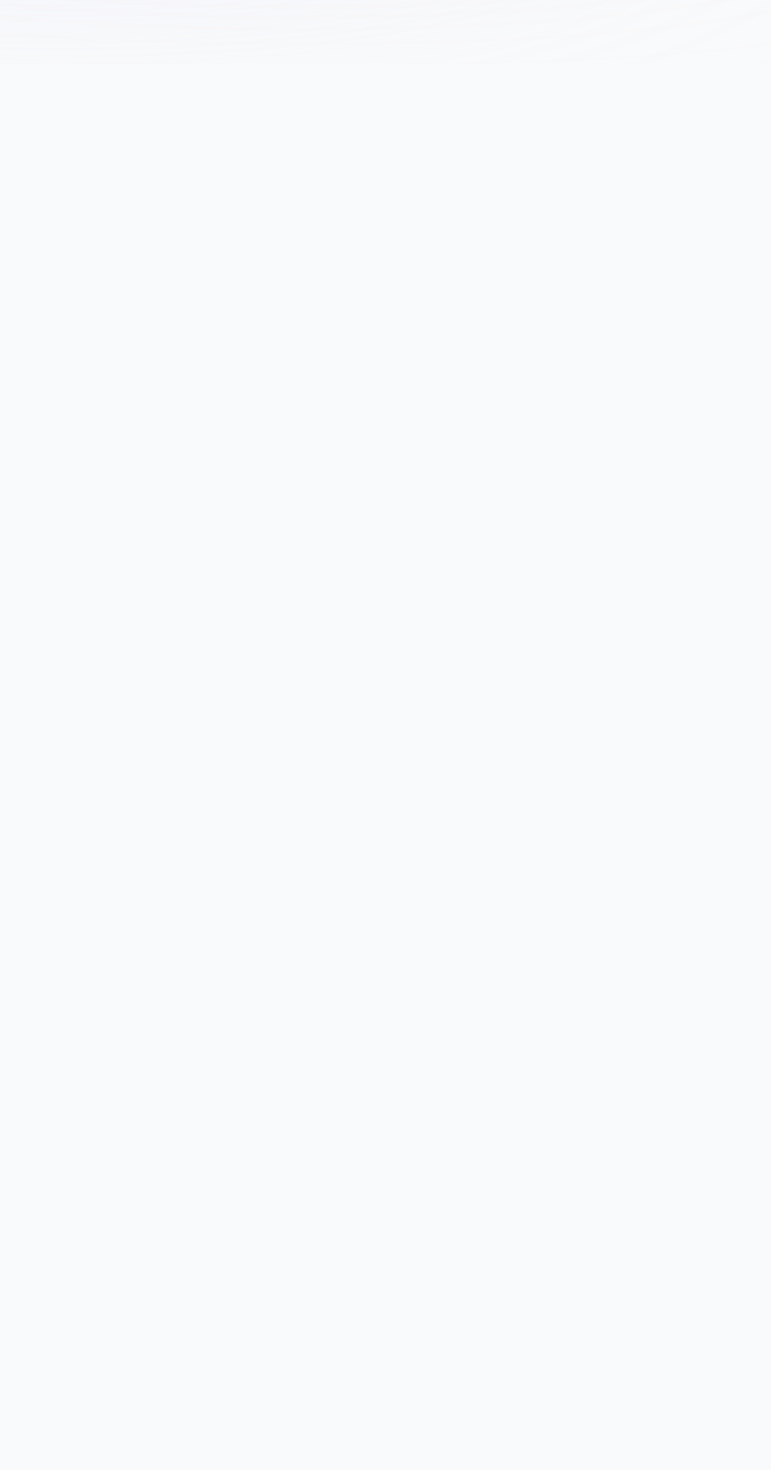
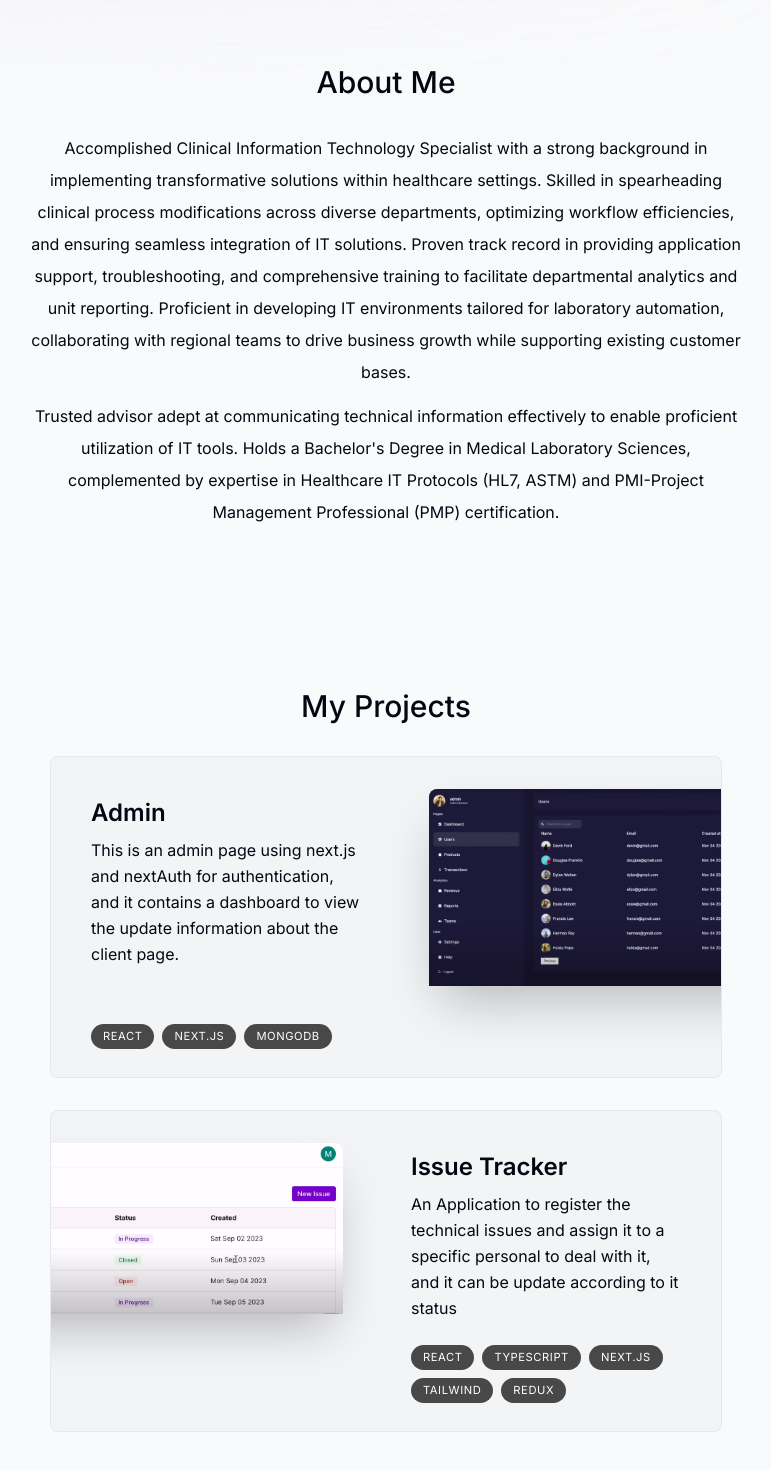
Before and after one commit to haideralwaqfi/portfolio2, a Next.js app: page / in a window 1280 px wide. Shown: the part 760-2230 px from the top of the page, without its empty margins (254-1025 px from the left). Before the commit the page ends 824 px from the top, so only its background shows below. Built offline with nearby package versions, Linux system fonts and the light colour scheme.

Commit message:
adding project's section

```diff
--- a/app/layout.tsx
+++ b/app/layout.tsx
@@ -1,4 +1,4 @@
-import Header from "@/components/header";
+import Header from "@/components/Header";
 import "./globals.css";
 import { Inter } from "next/font/google";
 
--- a/app/lib/data.ts
+++ b/app/lib/data.ts
@@ -63,24 +63,24 @@ export const experiencesData = [
 
 export const projectsData = [
   {
-    title: "CorpComment",
+    title: "Admin",
     description:
-      "I worked as a full-stack developer on this startup project for 2 years. Users can give public feedback to companies.",
-    tags: ["React", "Next.js", "MongoDB", "Tailwind", "Prisma"],
+      "This is an admin page using next.js and nextAuth for authentication, and it contains a dashboard to view the update information about the client page.",
+    tags: ["React", "Next.js", "MongoDB"],
     imageUrl: admin,
   },
   {
-    title: "rmtDev",
+    title: "Issue Tracker",
     description:
-      "Job board for remote developer jobs. I was the front-end developer. It has features like filtering, sorting and pagination.",
+      "An Application to register the technical issues and assign it to a specific personal to deal with it, and it can be update according to it status",
     tags: ["React", "TypeScript", "Next.js", "Tailwind", "Redux"],
     imageUrl: issueTracker,
   },
   {
-    title: "Word Analytics",
+    title: "Market House",
     description:
-      "A public web app for quick analytics on text. It shows word count, character count and social media post limits.",
-    tags: ["React", "Next.js", "SQL", "Tailwind", "Framer"],
+      "A public web app for quick searching for rent houses. It shows google maps and the location of the houses and all other information regarding the houses.",
+    tags: ["React", "MongoDB"],
     imageUrl: marketHouse,
   },
 ] as const;
--- a/app/page.tsx
+++ b/app/page.tsx
@@ -1,10 +1,14 @@
 import SectionDivider from "@/components/SectionDivider";
-import Intro from "@/components/intro";
+import Intro from "@/components/Intro";
+import About from "@/components/About";
+import Projects from "@/components/Projects";
 export default function Home() {
   return (
     <main className="flex flex-col items-center px-4">
       <Intro />
       <SectionDivider />
+      <About />
+      <Projects />
     </main>
   );
 }
--- /dev/null
+++ b/components/About.tsx
@@ -0,0 +1,36 @@
+"use client";
+import React from "react";
+import SectionHeading from "./SectionHeading";
+import { motion } from "framer-motion";
+export default function About() {
+  return (
+    <motion.section
+      initial={{ opacity: 0, y: 100 }}
+      animate={{ opacity: 1, y: 0 }}
+      transition={{ delay: 0.175 }}
+      className="mb-28 max-w-[45rem]
+    text-center leading-8 sm:mb-40">
+      <SectionHeading>about me</SectionHeading>
+      <p className="mb-3">
+        Accomplished Clinical Information Technology Specialist with a strong
+        background in implementing transformative solutions within healthcare
+        settings. Skilled in spearheading clinical process modifications across
+        diverse departments, optimizing workflow efficiencies, and ensuring
+        seamless integration of IT solutions. Proven track record in providing
+        application support, troubleshooting, and comprehensive training to
+        facilitate departmental analytics and unit reporting. Proficient in
+        developing IT environments tailored for laboratory automation,
+        collaborating with regional teams to drive business growth while
+        supporting existing customer bases.
+      </p>
+      <p>
+        Trusted advisor adept at communicating technical information effectively
+        to enable proficient utilization of IT tools. Holds a Bachelor's Degree
+        in Medical Laboratory Sciences, complemented by expertise in Healthcare
+        IT Protocols (HL7, ASTM) and PMI-Project Management Professional (PMP)
+        certification.
+      </p>
+      <p></p>
+    </motion.section>
+  );
+}
--- a/components/intro.tsx
+++ b/components/Intro.tsx
@@ -2,12 +2,12 @@
 import Image from "next/image";
 import React from "react";
 import { motion } from "framer-motion";
-import IntroParagraph from "./introParagraph";
+import IntroParagraph from "./IntroParagraph";
 import Link from "next/link";
 import { BsArrowRight, BsLinkedin } from "react-icons/bs";
 import { HiDownload } from "react-icons/hi";
 import { FaGithubSquare } from "react-icons/fa";
-import IntroIcons from "./introIcons";
+import IntroIcons from "./IntroIcons";
 
 function intro() {
   return (
--- /dev/null
+++ b/components/Project.tsx
@@ -0,0 +1,64 @@
+"use client";
+import { projectsData } from "@/app/lib/data";
+import { useScroll, useTransform } from "framer-motion";
+import Image from "next/image";
+import React, { RefObject, useRef } from "react";
+import { motion } from "framer-motion";
+
+type ProjectProps = (typeof projectsData)[number];
+
+export default function Project({
+  title,
+  description,
+  tags,
+  imageUrl,
+}: ProjectProps) {
+  const ref = useRef<HTMLDivElement>(null);
+  const { scrollYProgress } = useScroll({
+    target: ref,
+    offset: ["0 1", "1.33 1"],
+  });
+  const scaleProgress = useTransform(scrollYProgress, [0, 1], [0.8, 1]);
+  const opacityProgress = useTransform(scrollYProgress, [0, 1], [0.6, 1]);
+  return (
+    <motion.div
+      ref={ref}
+      style={{
+        scale: scaleProgress,
+        opacity: opacityProgress,
+      }}
+      className="group mb-3 sm:mb-8 last:mb-0">
+      <section className=" rounded-lg bg-gray-100 max-w-[42rem] border border-black/5 overflow-hidden sm:pr-8 relative  hover:bg-gray-200 transition">
+        <div className="pt-4 pb-7 px-5 sm:pl-10 sm:pr-2 sm:pt-10 sm:max-w-[50%] sm:h-[20rem] flex flex-col h-full group-even:ml-[20rem]">
+          <h3 className="text-2xl font-semibold">{title}</h3>
+          <p className="mt-2 leading-relaxed tex-gray-700 ">{description}</p>
+          <ul className="flex flex-wrap mt-4 gap-2 sm:mt-auto">
+            {tags.map((tag, index) => (
+              <li
+                className="bg-black/[0.7] px-3 py-1 text-[0.7rem] uppercase tracking-wider text-white rounded-full"
+                key={index}>
+                {tag}
+              </li>
+            ))}
+          </ul>
+        </div>
+
+        <Image
+          className="group-even:right-[initial] group-even:-left-40 absolute top-8 -right-40 w-[28.25rem] rounded-t-lg shadow-2xl
+        transition
+        group-hover:scale-[1.04]
+        group-hover:-translate-x-3
+        group-hover:translate-y-3
+        group-hover:-rotate-2
+
+        group-even:group-hover:translate-x-3
+        group-even:group-hover:-translate-y-3
+        group-even:group-hover:rotate-2"
+          src={imageUrl}
+          alt={title}
+          quality={95}
+        />
+      </section>
+    </motion.div>
+  );
+}
--- /dev/null
+++ b/components/Projects.tsx
@@ -0,0 +1,19 @@
+import React from "react";
+import SectionHeading from "./SectionHeading";
+import { projectsData } from "@/app/lib/data";
+import Project from "./Project";
+
+export default function Projects() {
+  return (
+    <section>
+      <SectionHeading>My Projects</SectionHeading>
+      <div>
+        {projectsData.map((project, index) => (
+          <React.Fragment key={index}>
+            <Project {...project} />
+          </React.Fragment>
+        ))}
+      </div>
+    </section>
+  );
+}
--- /dev/null
+++ b/components/SectionHeading.tsx
@@ -0,0 +1,9 @@
+import React, { ReactNode } from "react";
+
+export default function SectionHeading({ children }: { children: ReactNode }) {
+  return (
+    <h2 className="text-3xl text-center font-medium capitalize mb-8">
+      {children}
+    </h2>
+  );
+}
```
Also changed, not shown: components/Header.tsx (renamed from components/header.tsx), components/IntroIcons.tsx (renamed from components/introIcons.tsx), components/IntroParagraph.tsx (renamed from components/introParagraph.tsx).
